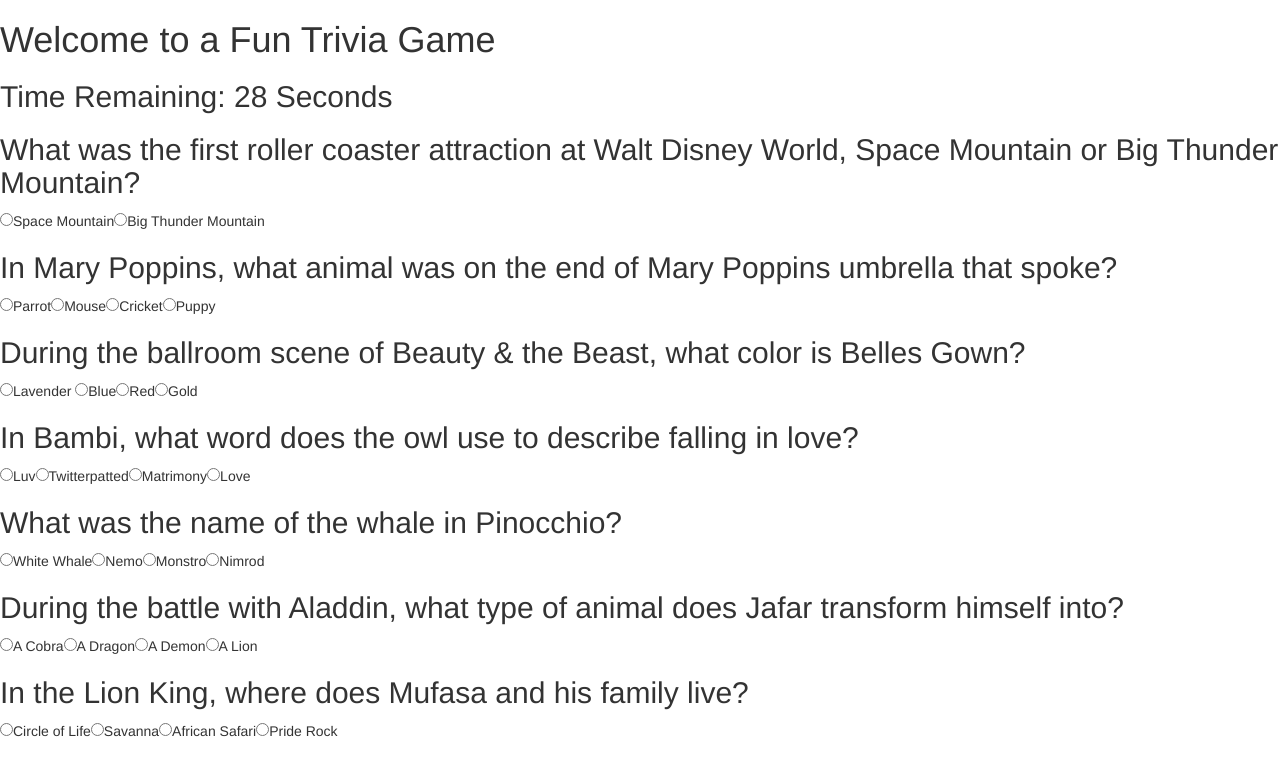
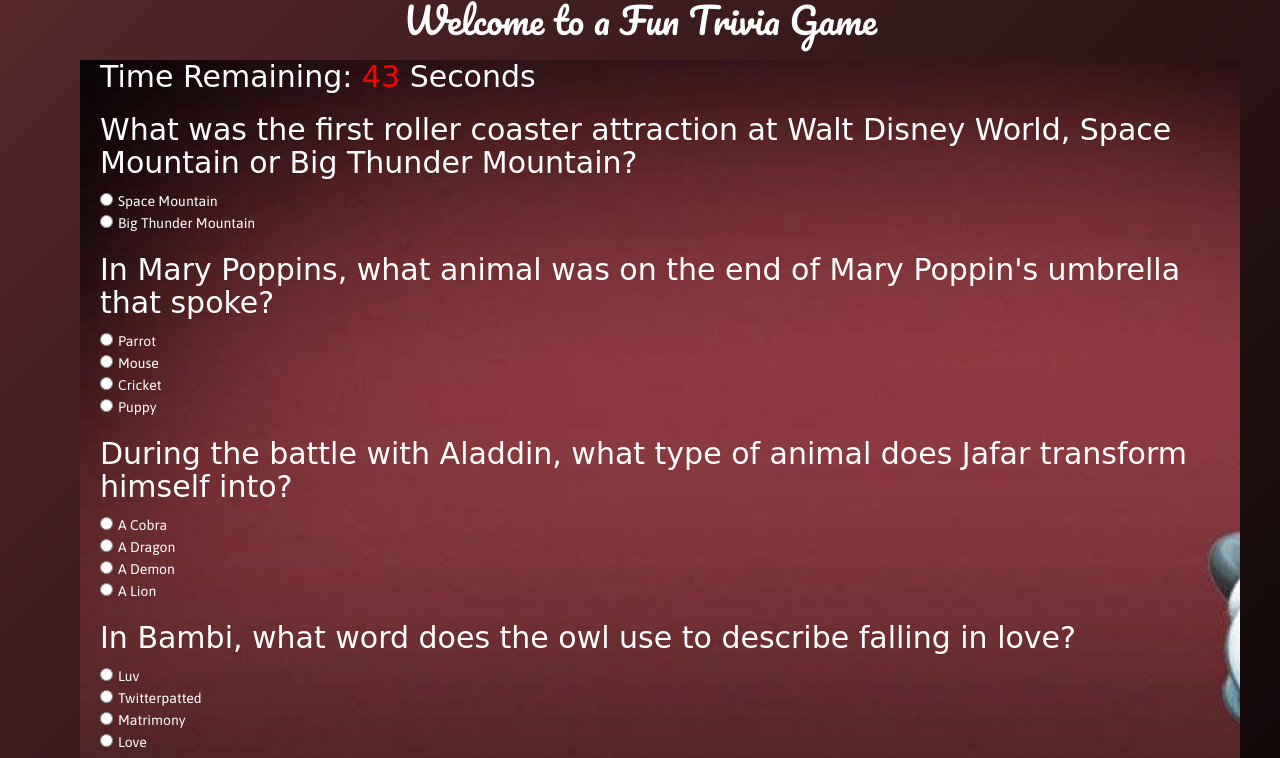
Before and after one commit to toffer2001/TriviaGame, a plain HTML site: page index.html in a window 1280 px wide. Both pictures are taken after a click on the button "Start". Shown: the top 758 px of the page. Drawn offline with nearby package versions, Linux system fonts and the light colour scheme; a web font is replaced by a local one.

Commit message:
second push

```diff
--- a/assets/css/style.css
+++ b/assets/css/style.css
@@ -0,0 +1,86 @@
+
+p.answers {
+	margin: 5px;
+	display: inline;
+
+}
+
+#wrapper {
+	background: linear-gradient(to right bottom, #552729, #000000);
+	text-align: center;
+	margin: 0 auto;
+	margin-top: 0px;
+	padding: 0px 40px 0px 40px;
+}
+
+#subwrapper {
+	text-align: left;
+	margin-left: 40px;
+	background-image: url(../images/mickey2.jpg);
+	background-repeat: no-repeat;
+	height: 1200px;
+	padding-left: 20px;
+}
+
+#counter {
+	color: red;
+}
+
+body {
+	background: linear-gradient(to right bottom, #552729, #000000);
+	background-color: #211112;
+
+
+}
+
+
+h1 {
+	font-family: 'Pacifico', cursive, 'Arial', 'Helvetica Neue', Helvetica, sans-serif;
+	color: white;
+	margin-top: 0px;
+}
+
+h2, h3 {
+	font-family: 'Baloo Chettan', cursive, 'Arial', 'Helvetica Neue', Helvetica, sans-serif;
+	color: white;
+}
+
+input[type=radio] {
+	padding-left: 20px;
+}
+
+#radio {
+	padding-left: 20px;
+}
+
+
+.answers {
+	font-family: 'Asap', sans-serif, 'Arial', 'Helvetica Neue', Helvetica, sans-serif;
+	color: white;
+
+}
+
+@media screen and (max-width: 1600px) {
+body {
+		width: 100%;
+		max-width: 1600px;
+		background-size: 1600px 1200px;
+	}
+
+	#wrapper {
+		width: 100%;
+		max-width: 1600px;
+	}
+}
+
+@media screen and (max-width: 768px) {
+	background-size: 800px 600px;
+
+	#wrapper {
+		width: 100%;
+		max-width: 800px;
+	}
+}
+
+@media screen and (max-width: 640px) {
+}
--- a/assets/javascript/app.js
+++ b/assets/javascript/app.js
@@ -3,7 +3,7 @@
 
 })
 
-$(document).on('click', '#end', function() {
+$('#subwrapper').on('click', '#end', function() {
 	game.done();
 })
 
@@ -12,25 +12,25 @@
 	answers:["Space Mountain", "Big Thunder Mountain"],
 	correctAnswer: "Space Mountain"
 }, {
-	question:"In Mary Poppins, what animal was on the end of Mary Poppins umbrella that spoke?",
+	question:"In Mary Poppins, what animal was on the end of Mary Poppin's umbrella that spoke?",
 	answers:["Parrot", "Mouse", "Cricket", "Puppy"],
 	correctAnswer: "Parrot"
 }, {
-	question:"During the ballroom scene of Beauty & the Beast, what color is Belles Gown?",
-	answers:["Lavender ", "Blue", "Red", "Gold"],
-	correctAnswer: "Gold"
+	question:"During the battle with Aladdin, what type of animal does Jafar transform himself into?",
+	answers:["A Cobra", "A Dragon", "A Demon", "A Lion"],
+	correctAnswer: "A Cobra"
 }, {
 	question:"In Bambi, what word does the owl use to describe falling in love?",
 	answers:["Luv", "Twitterpatted", "Matrimony", "Love"],
 	correctAnswer: "Twitterpatted"
 }, {
+	question:"During the ballroom scene of Beauty & the Beast, what color is Belle's Gown?",
+	answers:["Lavender ", "Blue", "Red", "Gold"],
+	correctAnswer: "Gold"
+}, {
 	question:" What was the name of the whale in Pinocchio?",
 	answers:["White Whale", "Nemo", "Monstro", "Nimrod"],
 	correctAnswer: "Monstro"
-}, {
-	question:"During the battle with Aladdin, what type of animal does Jafar transform himself into?",
-	answers:["A Cobra", "A Dragon", "A Demon", "A Lion"],
-	correctAnswer: "A Cobra"
 }, {
 	question:"In the Lion King, where does Mufasa and his family live?",
 	answers:["Circle of Life", "Savanna", "African Safari", "Pride Rock"],
@@ -44,7 +44,7 @@
 var game = {
 		correct: 0,
 		incorrect: 0,
-		counter: 30,
+		counter: 45,
 		countdown: function () {
 			game.counter--;
 			$("#counter").html(game.counter);
@@ -55,21 +55,22 @@
 		},
 		start: function () {
 			timer = setInterval(game.countdown,1000);
-			$("#subwrapper").prepend('<h2>Time Remaining: <span id="counter">30</span> Seconds<h2>');
+			$("#subwrapper").prepend('<h2 id="timer">Time Remaining: <span id="counter">45</span> Seconds<h2>');
 			$("#start").remove();
 			for(var i = 0; i < questions.length; i++){
 				$('#subwrapper').append('<h2>' + questions[i].question + '</h2');
 
 				for(var j = 0; j < questions[i].answers.length; j++){
-					$('#subwrapper').append("<input type='radio' name='question-" + i + "' value='" + questions[i].answers[j] + "'>" + questions[i].answers[j]);
+					$('#subwrapper').append('<input id="radio" type="radio" name="question-' + i + '" value="' + questions[i].answers[j] + '">' + '<p class="answers">' + questions[i].answers[j] + '</p><br>');
 				}
 			}
 			$('#subwrapper').append('<br><button id="end">DONE</button>');
 		},
 		done: function () {
-			$.each($('input[name="question-0"]:checked'), function() {
+				for (var i=0; i < questions.length; i++) {
+					$.each($('input[name="question-' + i + '"]:checked'), function() {
 
-				if($(this).val() == questions[1].correctAnswer) {
+						if($(this).val() == questions[i].correctAnswer) {
 							game.correct++;
 						}
 
@@ -77,9 +78,12 @@
 							game.incorrect++;
 						}
 					});
-			// $.each($('input[name="question-1"]:checked'), function() {
+				};
 
-			// 	if($(this).val() == questions[2].correctAnswer) {
+
+			// $.each($('input[name="question-0"]:checked'), function() {
+
+			// 	if($(this).val() == questions[0].correctAnswer) {
 			// 		game.correct++;
 			// 	}
 
@@ -87,9 +91,9 @@
 			// 		game.incorrect++;
 			// 	}
 			// });
-			// $.each($('input[name="question-2"]:checked'), function() {
+			// $.each($('input[name="question-1"]:checked'), function() {
 
-			// 	if($(this).val() == questions[3].correctAnswer) {
+			// 	if($(this).val() == questions[1].correctAnswer) {
 			// 		game.correct++;
 			// 	}
 
@@ -97,46 +101,76 @@
 			// 		game.incorrect++;
 			// 	}
 			// });
-			// $.each($('input[name="question-3"]:checked'), function() {
+			// // $.each($('input[name="question-2"]:checked'), function() {
 
-			// 	if($(this).val() == questions[4].correctAnswer) {
-			// 		game.correct++;
-			// 	}
+			// // 	if($(this).val() == questions[2].correctAnswer) {
+			// // 		game.correct++;
+			// // 	}
 
-			// 	else {
-			// 		game.incorrect++;
-			// 	}
-			// });
-			// $.each($('input[name="question-4"]:checked'), function() {
+			// // 	else {
+			// // 		game.incorrect++;
+			// // 	}
+			// // });
+			// // $.each($('input[name="question-3"]:checked'), function() {
 
-			// 	if($(this).val() == questions[5].correctAnswer) {
-			// 		game.correct++;
-			// 	}
+			// // 	if($(this).val() == questions[3].correctAnswer) {
+			// // 		game.correct++;
+			// // 	}
 
-			// 	else {
-			// 		game.incorrect++;
-			// 	}
-			// });
-			// $.each($('input[name="question-6"]:checked'), function() {
+			// // 	else {
+			// // 		game.incorrect++;
+			// // 	}
+			// // });
+			// // $.each($('input[name="question-4"]:checked'), function() {
 
-			// 	if($(this).val() == questions[7].correctAnswer) {
-			// 		game.correct++;
-			// 	}
+			// // 	if($(this).val() == questions[4].correctAnswer) {
+			// // 		game.correct++;
+			// // 	}
 
-			// 	else {
-			// 		game.incorrect++;
-			// 	}
-			// });
-			// $.each($('input[name="question-7"]:checked'), function() {
+			// // 	else {
+			// // 		game.incorrect++;
+			// // 	}
+			// // });
+			// // $.each($('input[name="question-5"]:checked'), function() {
 
-			// 	if($(this).val() == questions[8].correctAnswer) {
-			// 		game.correct++;
-			// 	}
+			// // 	if($(this).val() == questions[5].correctAnswer) {
+			// // 		game.correct++;
+			// // 	}
 
-			// 	else {
-			// 		game.incorrect++;
-			// 	}
-			// });
+			// // 	else {
+			// // 		game.incorrect++;
+			// // 	}
+			// // });
+			// // $.each($('input[name="question-6"]:checked'), function() {
+
+			// // 	if($(this).val() == questions[6].correctAnswer) {
+			// // 		game.correct++;
+			// // 	}
+
+			// // 	else {
+			// // 		game.incorrect++;
+			// // 	}
+			// // });
+			// // $.each($('input[name="question-7"]:checked'), function() {
+
+			// // 	if($(this).val() == questions[7].correctAnswer) {
+			// // 		game.correct++;
+			// // 	}
+
+			// // 	else {
+			// // 		game.incorrect++;
+			// // 	}
+			// // });
+			// // $.each($('input[name="question-8"]:checked'), function() {
+
+			// // 	if($(this).val() == questions[8].correctAnswer) {
+			// // 		game.correct++;
+			// // 	}
+
+			// // 	else {
+			// // 		game.incorrect++;
+			// // 	}
+			// // });
 
 			this.result();
 		},
@@ -148,5 +182,7 @@
 			$('#subwrapper').append("<h3>Correct Answers: " + this.correct+"</h3>");
 			$('#subwrapper').append("<h3>Incorrect Answers: " + this.incorrect+"</h3>");
 			$('#subwrapper').append("<h3>Unanswered: " +(questions.length-(this.incorrect+this.correct))+"</h3>");
+			$('#subwrapper').css("background-image", "url(../images/mickey-congrats.jpg)");
+
 		}
 }
--- a/index.html
+++ b/index.html
@@ -4,6 +4,7 @@
 	<title>Trivia Game</title>
 		<link rel="stylesheet" type="text/css" href="assets/css/reset.css">
 		<link rel="stylesheet" href="https://maxcdn.bootstrapcdn.com/bootstrap/3.3.7/css/bootstrap.min.css">
+		<link href="https://fonts.googleapis.com/css?family=Asap|Baloo+Chettan|Pacifico" rel="stylesheet">
 		<link rel="stylesheet" type="text/css" href="assets/css/style.css">
 		<script src="https://code.jquery.com/jquery.js"></script>
 
```
Also changed, not shown: assets/images/disney-castle.jpg (added), assets/images/disney-trivia.jpg (added), assets/images/mickey-congrats.jpg (added), assets/images/mickey.jpg (added), assets/images/mickey2.jpg (added), assets/images/mikey3.jpg (added), 1 other file. Lines whose indentation alone changed are shown as unchanged.
